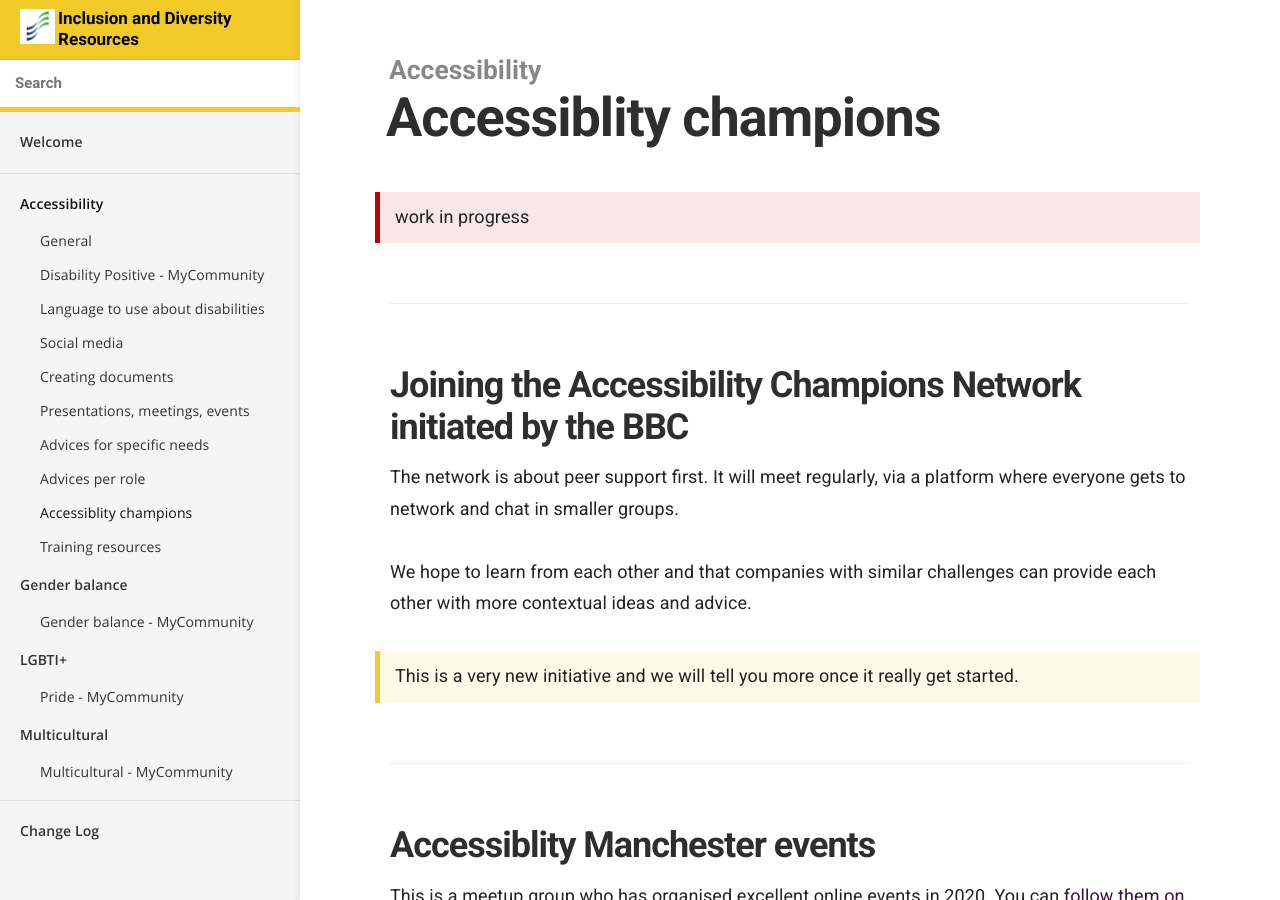
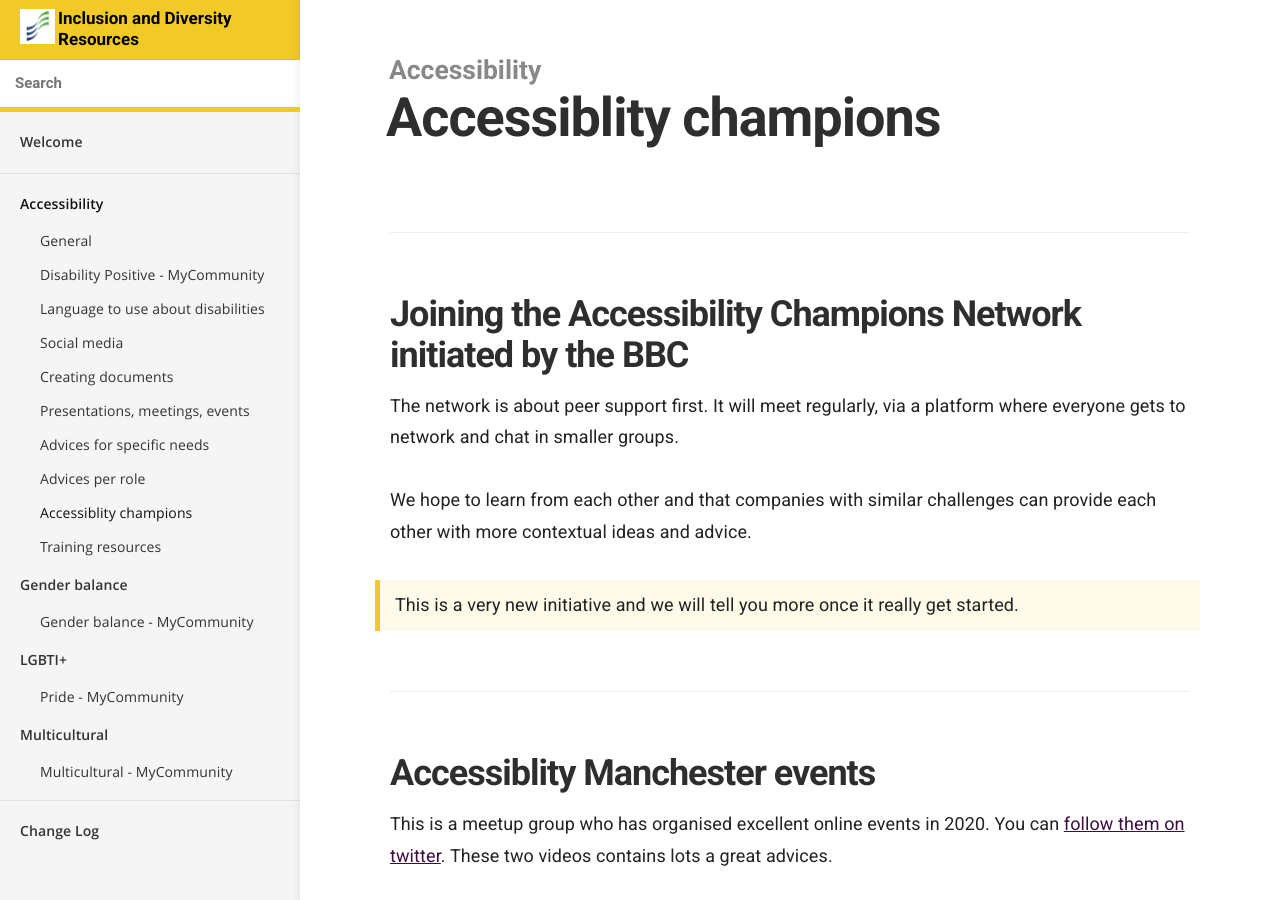
Before and after one commit to numbat70/inclusion2021, a Jekyll site: the page built from _docs/accessibility/champions.md, in a window 1280 px wide and 900 px high. Built offline with Jekyll 4.4.1, drawn with Linux system fonts in a browser that asks for light colours.

Commit message:
SK - remove quote at the top

```diff
--- a/_docs/accessibility/champions.md
+++ b/_docs/accessibility/champions.md
@@ -3,8 +3,6 @@ title: Accessiblity champions
 category: Accessibility
 order: 9
 ---
-
-<blockquote class="red"><p>work in progress</p></blockquote>
 
 ## Joining the Accessibility Champions Network initiated by the BBC
 
```
